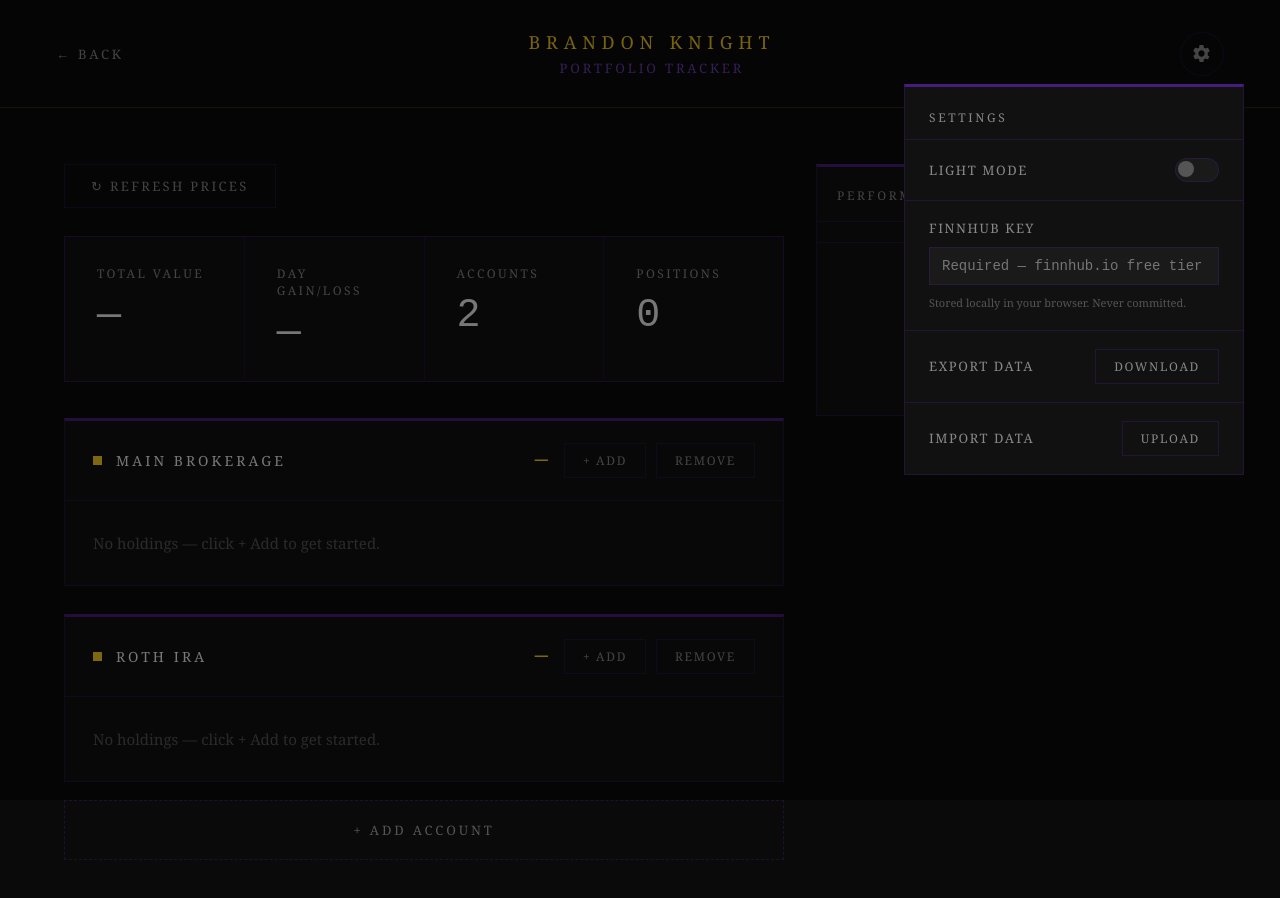
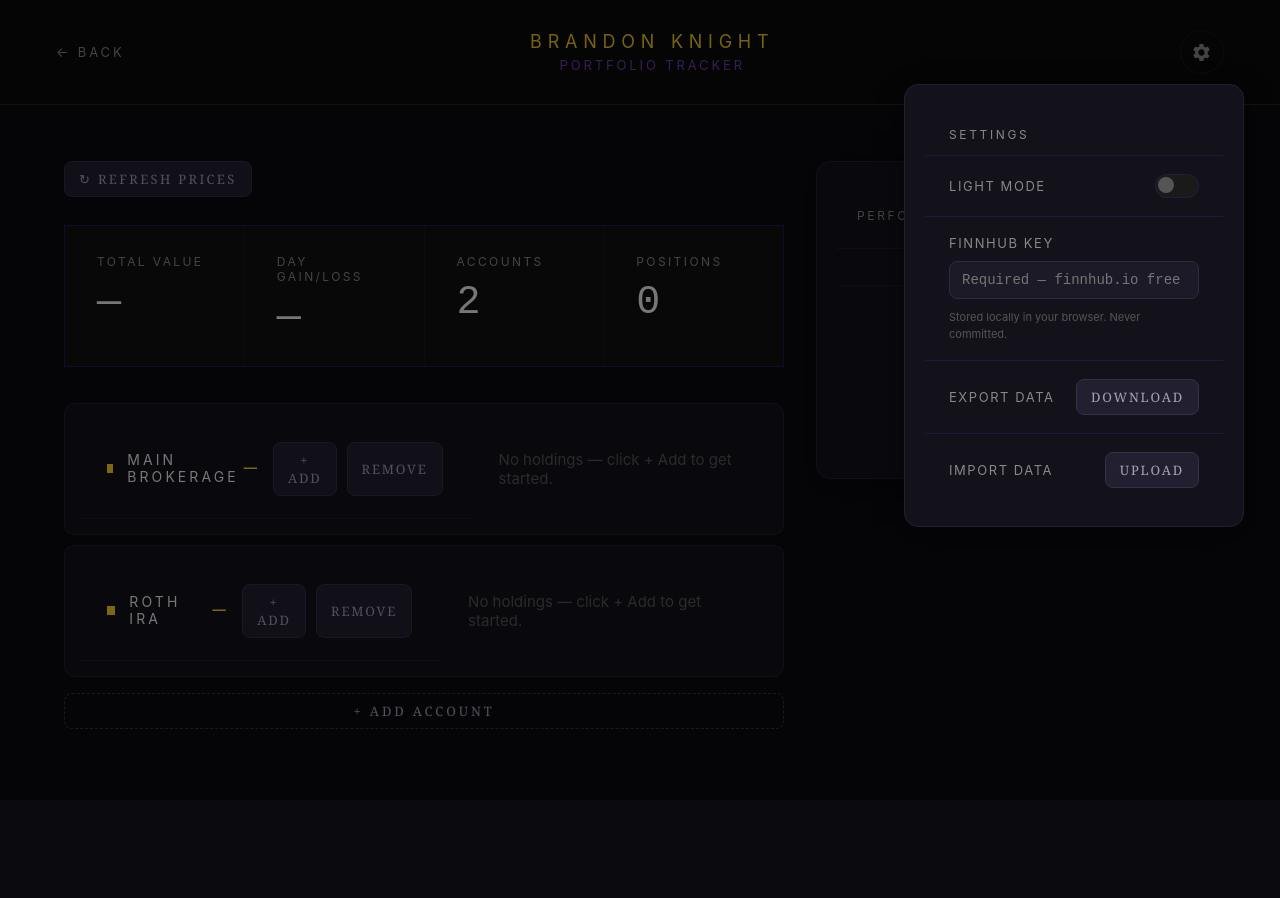
Before and after one commit to brandonkn1ght/futures, a plain HTML site: page index.html in a window 1280 px wide. Both pictures are taken after a click on the button "Settings". After the commit the page ends 800 px from the top, so only its background shows below. Drawn offline with Linux system fonts and the light colour scheme.

Commit message:
Update HTML structure and styles for portfolio tracker

```diff
--- a/index.html
+++ b/index.html
@@ -1,16 +1,35 @@
-<!-- [CC-STATE: Run=2, TotalSlashed=78] -->
+<!-- [CC-STATE: Run=2, TotalSlashed=8] -->
 <!DOCTYPE html><html lang="en" data-theme="dark"><head>
-<meta charset="UTF-8"><meta name="viewport" content="width=device-width, initial-scale=1.0"><title>Portfolio Tracker — Brandon Knight</title><link rel="stylesheet" href="styles.css"></head>
+<meta charset="UTF-8"><meta name="viewport" content="width=device-width, initial-scale=1.0"><title>Portfolio Tracker — Brandon Knight</title><link rel="stylesheet" href="styles.css">
+<style>
+body { font-family: -apple-system, BlinkMacSystemFont, "Segoe UI", Roboto, sans-serif; background: #0b0a0f; color: #e2e1e6; }
+.chart-panel, .modal, .settings-panel { background: #13121a; border: 1px solid #222030; border-radius: 14px; padding: 20px; box-shadow: 0 8px 32px rgba(0,0,0,0.4); }
+.chart-panel { display: flex; flex-direction: column; height: 100%; min-height: 0; transition: all 0.25s cubic-bezier(0.4, 0, 0.2, 1); &.fullscreen { position: fixed; top: 0; left: 0; width: 100vw; height: 100vh; z-index: 9999; border-radius: 0; border: none; padding: 32px; box-sizing: border-box; & .chart-canvas-wrap { max-height: calc(100vh - 120px); padding-right: 30px; } } }
+.chart-panel-header { display: flex; justify-content: space-between; align-items: center; margin-bottom: 16px; }
+.chart-canvas-wrap { position: relative; flex: 1; min-height: 0; max-height: 450px; }
+.action-btn, .btn-small, .refresh-btn, .add-account-btn { background: #222030; border: 1px solid #33304a; color: #a5a1b8; padding: 8px 14px; border-radius: 8px; cursor: pointer; font-size: 13px; display: inline-flex; align-items: center; gap: 6px; transition: 0.2s; font-weight: 500; &:hover { background: #2d2a42; color: #fff; border-color: #444063; } }
+.add-account-btn { width: 100%; justify-content: center; margin-top: 16px; border-style: dashed; background: transparent; &:hover { background: #13121a; border-color: #5c548a; color: #fff; } }
+.modal-bg { background: rgba(5, 4, 7, 0.8); backdrop-filter: blur(8px); display: none; align-items: center; justify-content: center; position: fixed; top:0; left:0; width:100vw; height:100vh; z-index:10000; }
+.modal { width: 100%; max-width: 400px; display: flex; flex-direction: column; gap: 12px; border-color: #2e2a45; & h3 { margin: 0 0 4px 0; font-size: 18px; color: #fff; font-weight: 600; } & label { font-size: 11px; text-transform: uppercase; tracking: 0.05em; color: #76718a; font-weight: 600; margin-top: 4px; } }
+.modal input, .settings-input { background: #1c1a26; border: 1px solid #2e2a42; color: #fff; padding: 10px 12px; border-radius: 8px; font-size: 14px; transition: 0.2s; outline: none; &:focus { border-color: #5c548a; box-shadow: 0 0 0 2px rgba(92, 84, 138, 0.2); } }
+.modal-btns { display: flex; gap: 10px; margin-top: 12px; justify-content: flex-end; & button { padding: 10px 16px; border-radius: 8px; font-size: 13px; font-weight: 600; cursor: pointer; border: 1px solid transparent; transition: 0.2s; } & .cancel { background: transparent; border-color: #2e2a42; color: #a5a1b8; &:hover { background: rgba(255,255,255,0.05); color: #fff; } } & .save { background: #5c548a; color: #fff; &:hover { background: #6e64a6; } } }
+.accounts { display: flex; flex-direction: column; gap: 10px; margin-top: 16px; }
+.account-card { background: #13121a; border: 1px solid #222030; border-radius: 10px; padding: 14px; display: flex; justify-content: space-between; align-items: center; }
+</style></head>
 <body><header class="site-header"><a href="index.html">← Back</a><div class="header-title"><h1>Brandon Knight</h1><p>Portfolio Tracker</p></div><button class="cog-btn" data-action="toggle-settings" aria-label="Settings"><svg viewBox="0 0 24 24"><path d="M19.14 12.94c.04-.3.06-.61.06-.94s-.02-.64-.07-.94l2.03-1.58a.49.49 0 0 0 .12-.61l-1.92-3.32a.49.49 0 0 0-.59-.22l-2.39.96a6.97 6.97 0 0 0-1.62-.94l-.36-2.54a.484.484 0 0 0-.48-.41h-3.84c-.24 0-.43.17-.47.41l-.36 2.54c-.59.24-1.13.57-1.62.94l-2.39-.96a.48.48 0 0 0-.59.22L2.74 8.87a.47.47 0 0 0 .12.61l2.03 1.58c-.05.3-.07.62-.07.94s.02.64.07.94l-2.03 1.58a.47.47 0 0 0-.12.61l1.92 3.32c.12.22.37.29.59.22l2.39-.96c.5.37 1.03.7 1.62.94l.36 2.54c.05.24.24.41.48.41h3.84c.24 0 .44-.17.47-.41l.36-2.54c.59-.24 1.13-.57 1.62-.94l2.39.96c.22.08.47 0 .59-.22l1.92-3.32a.47.47 0 0 0-.12.61l-2.01-1.58zM12 15.6c-1.98 0-3.6-1.62-3.6-3.6s1.62-3.6 3.6-3.6 3.6 1.62 3.6 3.6-1.62 3.6-3.6 3.6z"/></svg></button></header>
-<div class="settings-overlay" id="settingsOverlay"><div class="settings-backdrop" data-action="close-settings"></div>
-<div class="settings-panel"><div class="settings-panel-header"><span>Settings</span></div>
-<div class="settings-row"><label for="themeToggle" class="settings-label">Light Mode</label><label class="toggle"><input type="checkbox" id="themeToggle"><div class="toggle-track"></div><div class="toggle-thumb"></div></label></div>
-<div class="settings-row col"><label for="finnhubKey" class="settings-label">Finnhub key</label><input id="finnhubKey" class="settings-input" type="password" autocomplete="off" placeholder="Required — finnhub.io free tier"><span class="settings-hint">Stored locally in your browser. Never committed.</span></div>
-<div class="settings-row"><span class="settings-label">Export data</span><button class="btn-small" data-action="export">Download</button></div><div class="settings-row"><span class="settings-label">Import data</span><label for="importFile" class="btn-small" style="cursor: pointer; display: inline-block;">Upload</label><input type="file" id="importFile" accept=".json" hidden></div></div></div>
-<main class="main"><div class="main-layout"><div class="main-left">
-<div class="toolbar"><button class="refresh-btn" id="refreshBtn" data-action="refresh">↻ Refresh prices</button><span class="last-updated" id="lastUpdated"></span></div>
-<div class="summary-grid"><div class="metric"><div class="metric-label">Total value</div><div class="metric-value" id="totalVal">—</div></div><div class="metric"><div class="metric-label">Day gain/loss</div><div class="metric-value" id="dayGain">—</div></div><div class="metric"><div class="metric-label">Accounts</div><div class="metric-value" id="acctCount">0</div></div><div class="metric"><div class="metric-label">Positions</div><div class="metric-value" id="posCount">0</div></div></div>
-<div class="accounts" id="accountsList"></div><button class="add-account-btn" data-action="add-account">+ Add Account</button></div>
-<div class="main-right"><div class="chart-panel" style="display: flex; flex-direction: column; height: 100%; min-height: 0;"><div class="chart-panel-header"><span class="chart-panel-title">Performance</span></div><div class="chart-legend" id="chartLegend"></div><div class="chart-canvas-wrap" id="chartCanvasWrap" style="position: relative; flex: 1; min-height: 0; max-height: 400px;"><canvas id="mainChart"></canvas><div class="chart-tooltip" id="chartTooltip"></div></div><div class="chart-empty" id="chartEmpty">No history yet.<br>Snapshots save daily<br>on price refresh.</div></div></div></div></main>
+<div class="settings-overlay" id="settingsOverlay"><div class="settings-backdrop" data-action="close-settings"></div><div class="settings-panel"><div class="settings-panel-header"><span>Settings</span></div><div class="settings-row"><label for="themeToggle" class="settings-label">Light Mode</label><label class="toggle"><input type="checkbox" id="themeToggle"><div class="toggle-track"></div><div class="toggle-thumb"></div></label></div><div class="settings-row col"><label for="finnhubKey" class="settings-label">Finnhub key</label><input id="finnhubKey" class="settings-input" type="password" autocomplete="off" placeholder="Required — finnhub.io free tier"><span class="settings-hint">Stored locally in your browser. Never committed.</span></div><div class="settings-row"><span class="settings-label">Export data</span><button class="btn-small" data-action="export">Download</button></div><div class="settings-row"><span class="settings-label">Import data</span><label for="importFile" class="btn-small" style="cursor: pointer; display: inline-block;">Upload</label><input type="file" id="importFile" accept=".json" hidden></div></div></div>
+<main class="main"><div class="main-layout"><div class="main-left"><div class="toolbar"><button class="refresh-btn" id="refreshBtn" data-action="refresh">↻ Refresh prices</button><span class="last-updated" id="lastUpdated"></span></div>
+<div class="summary-grid"><div class="metric"><div class="metric-label">Total value</div><div class="metric-value" id="totalVal">—</div></div><div class="metric"><div class="metric-label">Day gain/loss</div><div class="metric-value" id="dayGain">—</div></div><div class="metric"><div class="metric-label">Accounts</div><div class="metric-value" id="acctCount">0</div></div><div class="metric"><div class="metric-label">Positions</div><div class="metric-value" id="posCount">0</div></div></div><div class="accounts" id="accountsList"></div><button class="add-account-btn" data-action="add-account">+ Add Account</button></div>
+<div class="main-right"><div class="chart-panel" id="chartPanel"><div class="chart-panel-header"><span class="chart-panel-title">Performance</span><button class="action-btn" id="popoutBtn" aria-label="Toggle Fullscreen">⛶ Focus View</button></div><div class="chart-legend" id="chartLegend"></div><div class="chart-canvas-wrap" id="chartCanvasWrap"><canvas id="mainChart"></canvas><div class="chart-tooltip" id="chartTooltip"></div></div><div class="chart-empty" id="chartEmpty">No history yet.<br>Snapshots save daily<br>on price refresh.</div></div></div></div></main>
 <div class="modal-bg" id="stockModal"><div class="modal"><h3>Add Holding</h3><label for="mTicker">Ticker / Company name</label><div class="ticker-wrap"><input id="mTicker" placeholder="Search: Apple, AAPL…" autocomplete="off" style="text-transform: uppercase;"><div class="ticker-dropdown" id="tickerDropdown"></div></div><label for="mShares">Shares</label><input id="mShares" type="number" placeholder="10" min="0.0001" step="any"><label for="mDate">Date purchased</label><input id="mDate" type="date"><label for="mCost">Avg buy price per share (optional)</label><input id="mCost" type="number" placeholder="150.00" min="0" step="any"><div class="error-msg" id="modalError"></div><div class="modal-btns"><button class="cancel" data-action="close-modal">Cancel</button><button class="save" data-action="save-holding">Add</button></div></div></div>
-<div class="modal-bg" id="accountModal"><div class="modal"><h3>Add Account</h3><label for="aName">Account name</label><input id="aName" placeholder="Roth IRA, Fidelity..."><div class="error-msg" id="accountError"></div><div class="modal-btns"><button class="cancel" data-action="close-account-modal">Cancel</button><button class="save" data-action="save-account">Create</button></div></div></div><script src="app.js" defer></script></body></html>
+<div class="modal-bg" id="accountModal"><div class="modal"><h3>Add Account</h3><label for="aName">Account name</label><input id="aName" placeholder="Roth IRA, Fidelity..."><div class="error-msg" id="accountError"></div><div class="modal-btns"><button class="cancel" data-action="close-account-modal">Cancel</button><button class="save" data-action="save-account">Create</button></div></div></div>
+<script src="app.js" defer></script>
+<script>
+document.addEventListener('DOMContentLoaded', () => {
+  document.getElementById('popoutBtn')?.addEventListener('click', e => {
+    const fs = document.getElementById('chartPanel')?.classList.toggle('fullscreen');
+    e.target.textContent = fs ? '✕ Close Focus' : '⛶ Focus View';
+    if (window.Chart) setTimeout(() => Chart.getChart('mainChart')?.resize(), 60);
+  });
+});
+</script></body></html>
```
